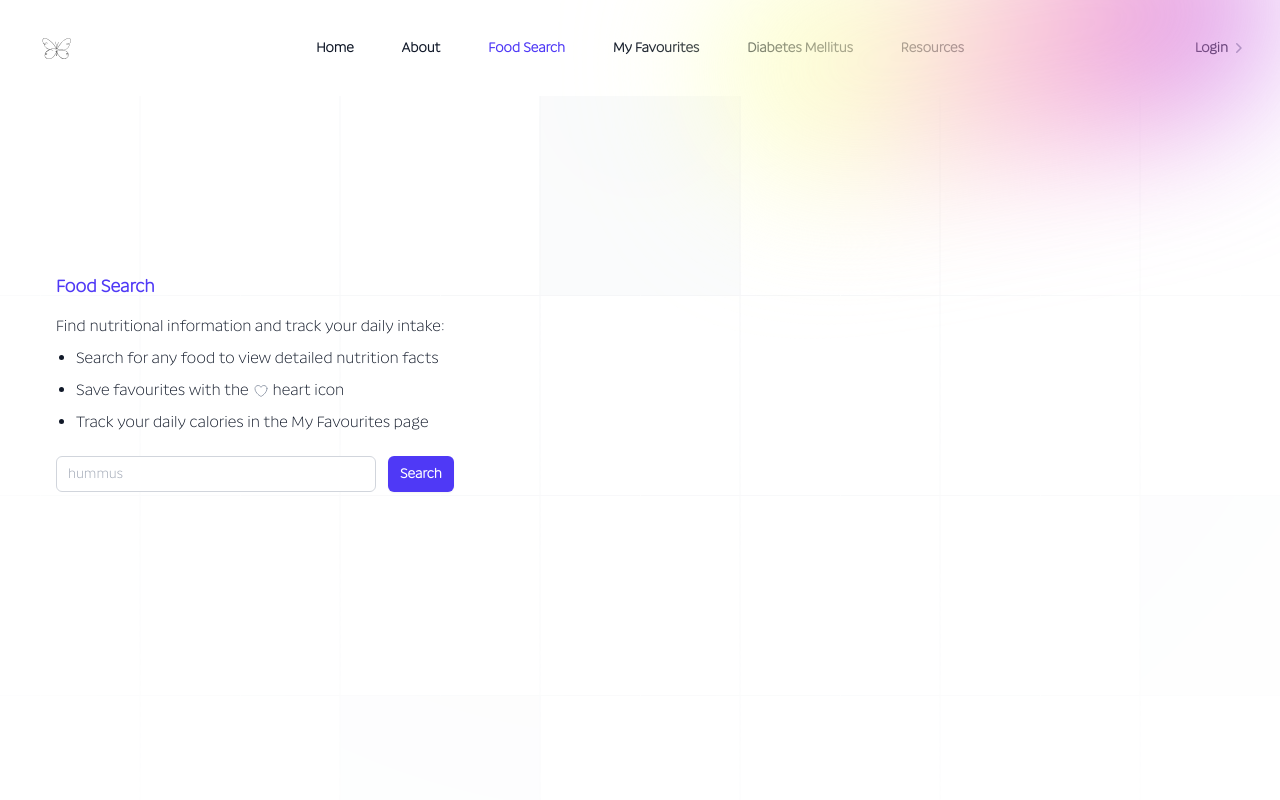
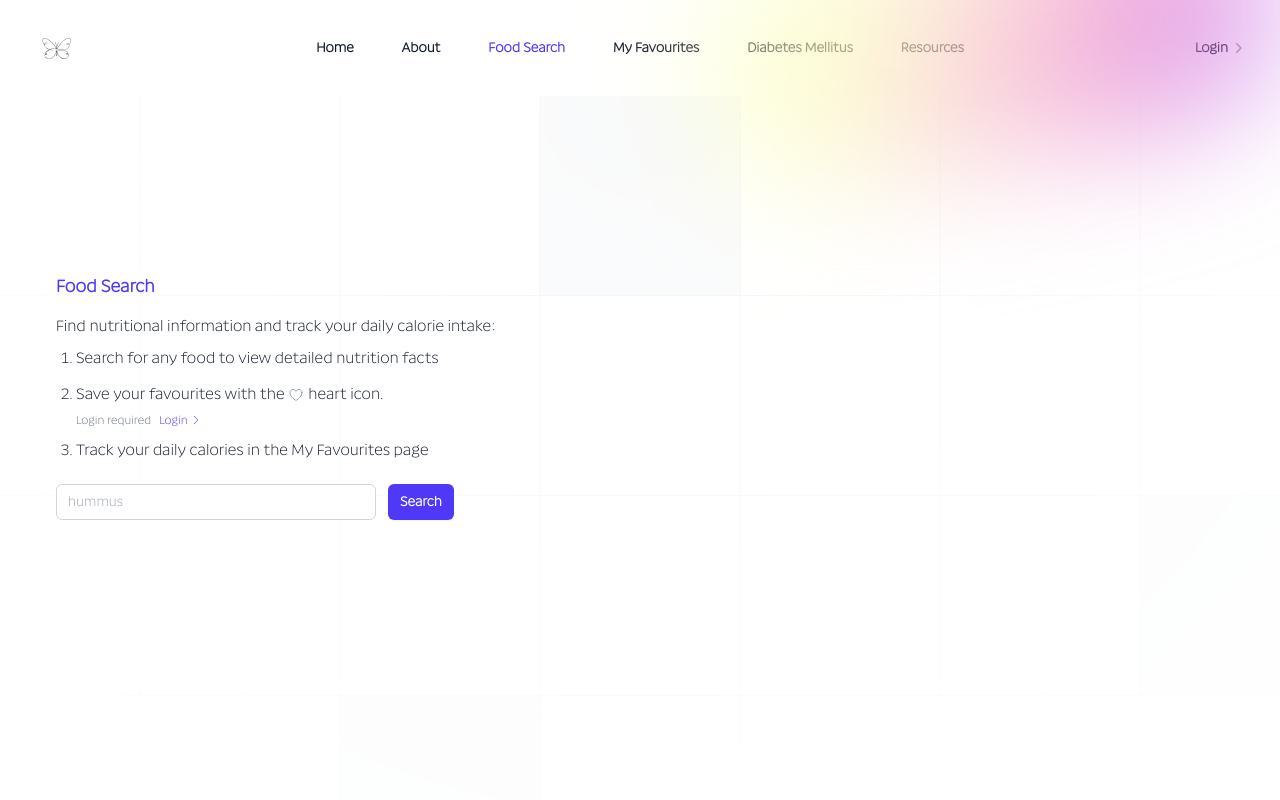
Before and after one commit to gina-t/interstitial, a React (Vite) app in the folder client/: page /foodsearch in a window 1280 px wide. Shown: the top 800 px of the page. Built offline with nearby package versions, Linux system fonts and the light colour scheme.

Commit message:
added instructions to food-search

```diff
--- a/client/src/components/About.tsx
+++ b/client/src/components/About.tsx
@@ -369,7 +369,7 @@ export default function About() {
                 </li>
               </ul>
 
-              <p className="mt-8">
+              <p className="mt-8 text-base/7 font-semibold tracking-tight text-pretty text-gray-900 sm:text-base/8">
                 Knowledge about the foods we consume, about calories
                 and energy expenditure, and how to incorporate exercise into our
                 daily lives, are pathways to maintaining our well-being.
--- a/client/src/components/FoodSearch.tsx
+++ b/client/src/components/FoodSearch.tsx
@@ -1,5 +1,6 @@
 import { useState, useEffect } from 'react';
 import { useNavigate, useLocation } from 'react-router-dom';
+import { Link } from 'react-router-dom';
 import * as fatsecretService from '../services/fatsecretService';
 import { type FoodItem } from '../interfaces/FoodSearchResult';
 import {
@@ -168,15 +169,34 @@ export default function FoodSearch() {
               </h4>
 
               <div className="mt-3 max-w-xl text-base/7 text-gray-900">
-                <p className="mb-1">Find nutritional information and track your daily intake:</p>
-                <ul className="list-disc pl-5 space-y-1">
-                  <li>Search for any food to view detailed nutrition facts</li>
-                  <li>Save favourites with the
+                <p className="mb-1">
+                  Find nutritional information and track your daily calorie intake:
+                </p>
+
+                <ol className="list-decimal pl-5 space-y-2">
+                  <li>
+                    Search for any food to view detailed nutrition facts
+                  </li>
+                  <li>
+                    Save your favourites with the
                     <HeartOutline className="h-4 w-4 text-gray-400 inline mx-1" />
-                    heart icon
+                    heart icon.
+                    <div className="text-xs mt-1 text-gray-500 flex items-center">
+                      <span>Login required</span>
+                      <Link
+                        to="/login"
+                        className="ml-2 flex items-center text-indigo-600 hover:text-indigo-900"
+                        aria-label="Login to your account"
+                      >
+                        Login
+                        <ChevronRightIcon className="h-3 w-3 inline ml-0.5" />
+                      </Link>
+                    </div>
                   </li>
-                  <li>Track your daily calories in the My Favourites page</li>
-                </ul>
+                  <li>
+                    Track your daily calories in the My Favourites page
+                  </li>
+                </ol>
               </div>
 
               {/* Search form */}
--- a/client/src/pages/BehaviouralApproachesPage.tsx
+++ b/client/src/pages/BehaviouralApproachesPage.tsx
@@ -53,7 +53,7 @@ const BehaviouralApproachesPage = () => {
 
               {/* quote */}
               <figure className="mt-6 lg:max-w-lg">
-                <blockquote className="text-base/7 font-medium text-gray-900 sm:text-lg/8">
+                <blockquote className="text-base/7 font-bold text-gray-900 sm:text-lg/8">
                   <p>
                   "Nudge: any aspect of the choice architecture that alters people's behaviour in a predictable way without forbidding any options or significantly changing their economic incentives.”
                   </p>
@@ -63,7 +63,7 @@ const BehaviouralApproachesPage = () => {
 
             {/* Main text container */}
             <div>
-              <div className="text-base/7 text-gray-700 lg:max-w-lg">
+              <div className="text-base/7 text-gray-900 lg:max-w-lg">
                 <p className="text-lg/7 font-semibold text-indigo-600">
                   Behavioural Economics
                 </p>
--- a/client/src/pages/CaloriesPage.tsx
+++ b/client/src/pages/CaloriesPage.tsx
@@ -52,7 +52,7 @@ const CaloriesPage = () => {
 
               {/* quote */}
               <figure className="mt-6 lg:max-w-lg">
-                <blockquote className="text-base/7 font-medium text-gray-900 sm:text-lg/8">
+                <blockquote className="text-base/7 font-bold text-gray-900 sm:text-lg/8">
                   <p>
                     "Knowledge about the number of calories in a food product
                     helps the consumer manage their weight"
@@ -63,7 +63,7 @@ const CaloriesPage = () => {
 
             {/* Main text container */}
             <div>
-              <div className="text-base/7 text-gray-700 lg:max-w-lg">
+              <div className="text-base/7 text-gray-900 lg:max-w-lg">
                 <p className="text-lg/7 font-semibold text-indigo-600">
                   Calorie Literacy
                 </p>
--- a/client/src/pages/ExercisePage.tsx
+++ b/client/src/pages/ExercisePage.tsx
@@ -60,7 +60,7 @@ const ExercisePage = () => {
 
             {/* Main text container */}
             <div>
-              <div className="text-base/7 text-gray-700 lg:max-w-lg">
+              <div className="text-base/7 text-gray-900 lg:max-w-lg">
                 <p className="text-lg/7 font-semibold text-indigo-600">
                   Exercise
                 </p>
--- a/client/src/pages/FoodLabelsPage.tsx
+++ b/client/src/pages/FoodLabelsPage.tsx
@@ -69,7 +69,7 @@ const FoodLabelsPage = () => {
 
               {/* quote */}
               <figure className="mt-6 lg:max-w-lg">
-                <blockquote className="text-base/7 font-medium text-gray-900 sm:text-lg/8">
+                <blockquote className="text-base/7 font-bold text-gray-900 sm:text-lg/8">
                   <p>
                     "Front-of-package labels are not currently legislated to include degree of food processing in Australia"
                   </p>
@@ -79,7 +79,7 @@ const FoodLabelsPage = () => {
 
             {/* Main text container */}
             <div>
-              <div className="text-base/7 text-gray-700 lg:max-w-lg">
+              <div className="text-base/7 text-gray-900 lg:max-w-lg">
                 <p className="text-lg/7 font-semibold text-indigo-600">
                   Front-of-package labels and Health Star Rating.
                 </p>
--- a/client/src/pages/LoginPage.tsx
+++ b/client/src/pages/LoginPage.tsx
@@ -1,11 +1,9 @@
 import Form from "../components/Form"
-
 import { GradientBackground } from "../components/Gradient"
 
 const LoginPage = () => {
   return (
     <div>
-
       <GradientBackground />
       <Form type='login' />
     </div>
--- a/client/src/pages/MarketingStrategiesPage.tsx
+++ b/client/src/pages/MarketingStrategiesPage.tsx
@@ -76,18 +76,17 @@ const MarketingStrategiesPage = () => {
 
               {/* quote */}
               <figure className="mt-6 lg:max-w-lg">
-                <blockquote className="text-base/7 font-medium text-gray-900 sm:text-lg/8">
+                <blockquote className="text-base/7 font-bold text-gray-900 sm:text-lg/8">
                   <p>
                     "Big Food describes the agrifood transnational corporations that dominate global food production."
                   </p>
                 </blockquote>
               </figure>
-
             </div>
 
             {/* Main text container*/}
             <div>
-              <div className="text-base/7 text-gray-700 lg:max-w-lg">
+              <div className="text-base/7 text-gray-900 lg:max-w-lg">
                 <p className="text-lg/7 font-semibold text-indigo-600">
                   Big Food
                 </p>
--- a/client/src/pages/UltraProcessedFoodsPage.tsx
+++ b/client/src/pages/UltraProcessedFoodsPage.tsx
@@ -86,7 +86,7 @@ const UltraProcessedFoodsPage = () => {
 
               {/* quote */}
               <figure className="mt-6 lg:max-w-lg">
-                <blockquote className="text-base/7 font-medium text-gray-900 sm:text-lg/8">
+                <blockquote className="text-base/7 font-bold text-gray-900 sm:text-lg/8">
                   <p>
                     “Always choose whole or minimally processed foods, and meals with freshly made ingredients.”
                   </p>
@@ -96,7 +96,7 @@ const UltraProcessedFoodsPage = () => {
 
             {/* Main text container */}
             <div>
-              <div className="text-base/7 text-gray-700 lg:max-w-lg">
+              <div className="text-base/7 text-gray-900 lg:max-w-lg">
                 <p className="text-lg/7 font-semibold text-indigo-600">
                   Ultra-Processed Foods
                 </p>
--- a/client/src/pages/WholeFoodsPage.tsx
+++ b/client/src/pages/WholeFoodsPage.tsx
@@ -56,7 +56,7 @@ const WholeFoodsPage = () => {
 
               {/* quote */}
               <figure className="mt-6 lg:max-w-lg">
-                <blockquote className="text-base/7 font-medium text-gray-900 sm:text-lg/8">
+                <blockquote className="text-base/7 font-bold text-gray-900 sm:text-lg/8">
                   <p>
                     "Takeaway and alcohol outlets outnumber greengrocers and supermarkets in Western Sydney neighbourhoods."
                   </p>
@@ -66,7 +66,7 @@ const WholeFoodsPage = () => {
 
             {/* Main text container*/}
             <div>
-              <div className="text-base/7 text-gray-700 lg:max-w-lg">
+              <div className="text-base/7 text-gray-900 lg:max-w-lg">
                 <p className="text-lg/7 font-semibold text-indigo-600">
                   Whole Foods
                 </p>
```
